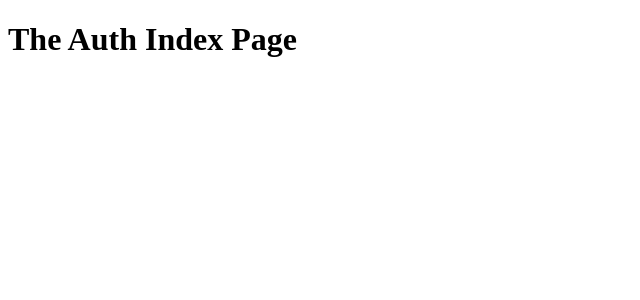
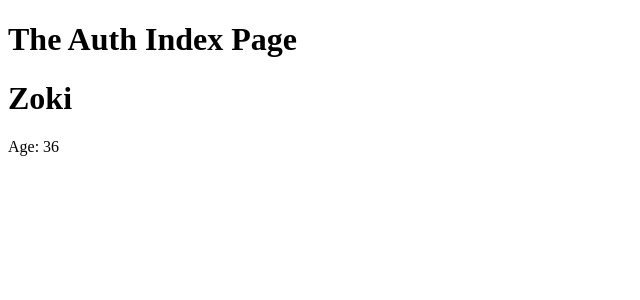
Before and after one commit to zmarkoni/react-the-complete-guide-nextjs, a Next.js app: page /auth in a window 1280 px wide. Shown: the top 300 px of the page, without its empty margins (0-640 px from the left). Built offline with nearby package versions, Linux system fonts and the light colour scheme.

Commit message:
use components

```diff
--- /dev/null
+++ b/components/User.js
@@ -0,0 +1,10 @@
+import React from 'react';
+
+const user = (props) => (
+	<div>
+		<h1>{props.name}</h1>
+		<p>Age: {props.age}</p>
+	</div>
+);
+
+export default user;
--- a/pages/auth/index.js
+++ b/pages/auth/index.js
@@ -1,8 +1,15 @@
 import React from 'react';
+import User from '../../components/User';
+
+// https://www.udemy.com/course/react-the-complete-guide-incl-redux/learn/lecture/8294734#overview
+// we get codespliting out the box
+// routing
+// just use pages for containers and than we have components folder
 
 const authIndexPage = () => (
 	<div>
 		<h1>The Auth Index Page</h1>
+		<User name="Zoki" age={36} />
 	</div>
 );
 
```
